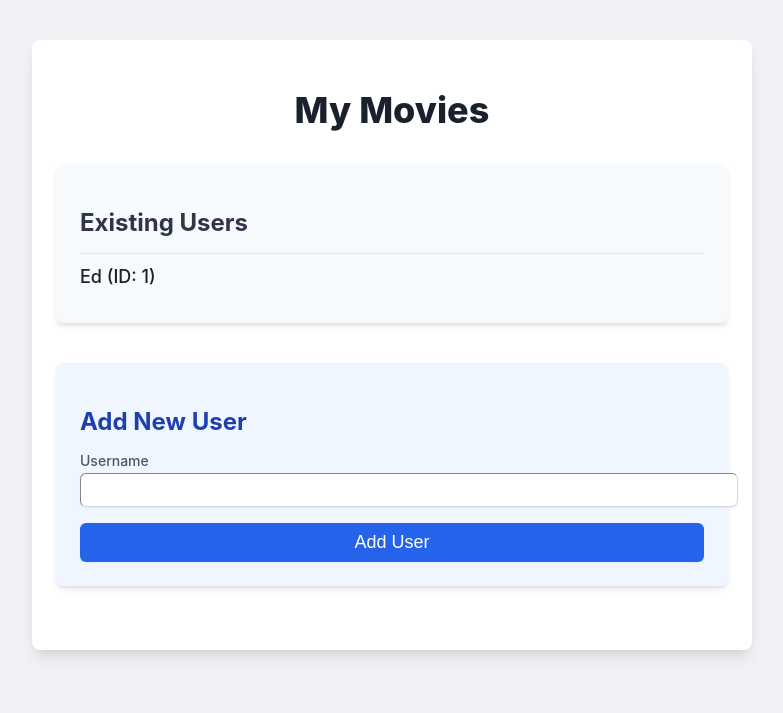
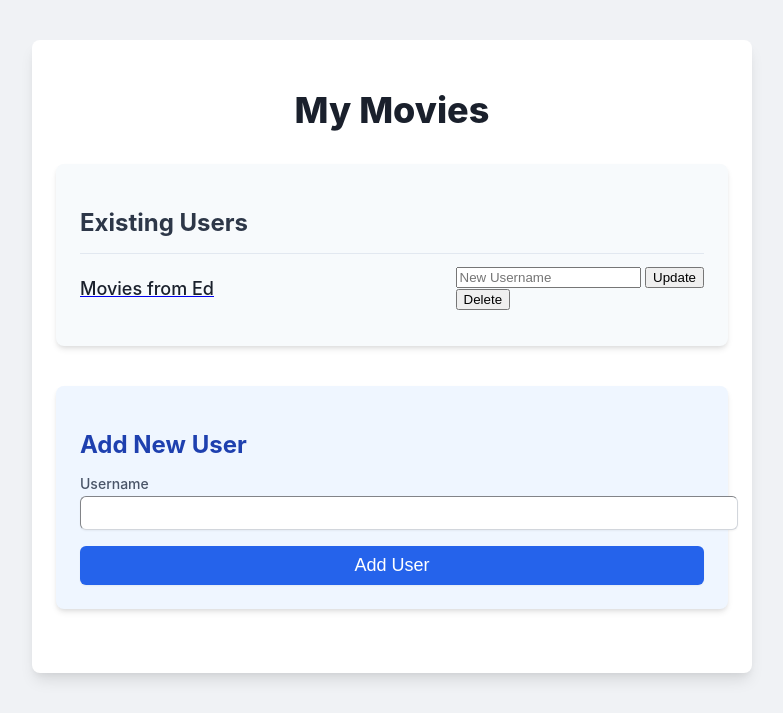
Before and after one commit to edgroell/my-movies, a Flask app: page / in a window 1280 px wide. Shown: the top 713 px of the page, without its empty margins (248-1031 px from the left). Run offline with Flask 3, Linux system fonts and the light colour scheme.

Commit message:
new increment x1 - (1) added all routes for User and Movie

```diff
--- a/app.py
+++ b/app.py
@@ -12,7 +12,7 @@ from data.data_models import db, User, Movie
 
 app = Flask(__name__)
 
-# TODO: IMPORTANT: Replace this with a strong, random key in production!
+# TODO: Replace this with a strong, random key in production!
 app.secret_key = 'a_very_secret_key'
 
 basedir = os.path.abspath(os.path.dirname(__file__))
@@ -31,6 +31,7 @@ def home():
     This serves as the main user list page.
     """
     users = data_manager.get_users()
+
     return render_template('index.html', users=users)
 
 
@@ -44,7 +45,7 @@ def create_user():
 
     if not username:
         flash('Username cannot be empty!', 'error')
-        return redirect(url_for('home')) # Changed to 'home' as it's the new index
+        return redirect(url_for('home'))
 
     try:
         data_manager.create_user(username)
@@ -56,7 +57,59 @@ def create_user():
     except Exception as e:
         flash(f"An unknown error occurred: {e}", 'error')
 
-    return redirect(url_for('home')) # Changed to 'home'
+    return redirect(url_for('home'))
+
+
+@app.route('/users/<int:user_id>/update', methods=['POST'])
+def update_user_details(user_id):
+    """
+    Handles updating a user's username.
+    """
+    user = data_manager.get_user_by_id(user_id)
+    if not user:
+        flash(f"User with ID {user_id} not found!", 'error')
+        return redirect(url_for('home'))
+
+    new_username = request.form.get('new_username')
+    if not new_username:
+        flash('New username cannot be empty!', 'error')
+        return redirect(url_for('home'))
+
+    try:
+        updated_user = data_manager.update_user(user_id, new_username)
+        if updated_user:
+            flash(f"User '{user.username}' updated to '{updated_user.username}' successfully!", 'success')
+        else:
+            flash(f"Could not update user with ID {user_id}.", 'error')
+    except ValueError as e:
+        flash(f"Error: {e}", 'error')
+    except RuntimeError as e:
+        flash(f"An error occurred while updating user: {e}", 'error')
+    except Exception as e:
+        flash(f"An unknown error occurred: {e}", 'error')
+
+    return redirect(url_for('home'))
+
+
+@app.route('/users/<int:user_id>/delete', methods=['POST'])
+def delete_user(user_id):
+    """
+    Handles deleting a specific user.
+    """
+    user = data_manager.get_user_by_id(user_id)
+    username = user.username
+    try:
+        success = data_manager.delete_user(user_id)
+        if success:
+            flash(f"User {username} deleted successfully!", 'success')
+        else:
+            flash(f"User with ID {user_id} not found or could not be deleted.", 'error')
+    except RuntimeError as e:
+        flash(f"An error occurred while deleting user: {e}", 'error')
+    except Exception as e:
+        flash(f"An unknown error occurred: {e}", 'error')
+
+    return redirect(url_for('home'))
 
 
 @app.route('/users/<int:user_id>/movies', methods=['GET', 'POST'])
@@ -70,20 +123,18 @@ def user_movies(user_id):
         return redirect(url_for('home'))
 
     if request.method == 'POST':
-        # Logic for adding a new movie
         movie_title = request.form.get('movie_title')
         if not movie_title:
             flash('Movie title cannot be empty!', 'error')
             return redirect(url_for('user_movies', user_id=user_id))
 
         try:
-            # data_manager.add_movie expects a title, not a full movie object, for OMDb lookup
             new_movie = data_manager.add_movie(user_id, movie_title)
             if new_movie:
                 flash(f"Movie '{new_movie.title}' added successfully for {user.username}!", 'success')
             else:
                 flash(f"Could not find movie '{movie_title}' on OMDb or failed to add.", 'error')
-        except ValueError as e: # Catching specific errors from data_manager
+        except ValueError as e:
             flash(f"Error: {e}", 'error')
         except RuntimeError as e:
             flash(f"An unexpected error occurred while adding movie: {e}", 'error')
@@ -91,7 +142,7 @@ def user_movies(user_id):
             flash(f"An unknown error occurred: {e}", 'error')
 
         return redirect(url_for('user_movies', user_id=user_id))
-    else: # GET request
+    else:
         movies = data_manager.get_movies(user_id)
         return render_template('user_movies.html', user=user, movies=movies)
 
@@ -101,7 +152,6 @@ def update_movie(user_id, movie_id):
     """
     Handles updating a specific movie for a user.
     """
-    # Ensure the user exists
     user = data_manager.get_user_by_id(user_id)
     if not user:
         flash(f"User with ID {user_id} not found!", 'error')
@@ -110,14 +160,12 @@ def update_movie(user_id, movie_id):
     # Get updated data from the form (e.g., new_title, new_note)
     new_title = request.form.get('new_title')
     new_note = request.form.get('new_note')
-    # You might want to fetch other fields like year, rating if they are editable
 
     update_kwargs = {}
     if new_title:
         update_kwargs['title'] = new_title
     if new_note:
         update_kwargs['note'] = new_note
-    # Add other fields to update_kwargs as needed
 
     if not update_kwargs:
         flash("No update data provided!", 'info')
@@ -142,16 +190,16 @@ def delete_movie(user_id, movie_id):
     """
     Handles deleting a specific movie for a user.
     """
-    # Ensure the user exists
     user = data_manager.get_user_by_id(user_id)
     if not user:
         flash(f"User with ID {user_id} not found!", 'error')
         return redirect(url_for('home'))
 
+    movie = data_manager.get_movie_by_id(movie_id)
     try:
         success = data_manager.delete_movie(movie_id)
         if success:
-            flash(f"Movie with ID {movie_id} deleted successfully!", 'success')
+            flash(f"Movie {movie.title} deleted successfully!", 'success')
         else:
             flash(f"Movie with ID {movie_id} not found or could not be deleted.", 'error')
     except RuntimeError as e:
@@ -166,4 +214,4 @@ if __name__ == '__main__':
   with app.app_context():
     db.create_all()
 
-  app.run(debug=True)
+  app.run(debug=True) # TODO: Replace this with False once in production!
--- a/data/data_manager.py
+++ b/data/data_manager.py
@@ -89,6 +89,11 @@ class DataManager:
 
 
     @staticmethod
+    def get_movie_by_id(movie_id):
+        """Fetches a movie by ID. Returns None if not found."""
+        return Movie.query.get(movie_id)
+
+    @staticmethod
     def get_movies(user_id):
         """Fetches all movies for a given user. Returns an empty list if none found."""
         return Movie.query.filter_by(user_id=user_id).all()
--- a/templates/index.html
+++ b/templates/index.html
@@ -19,9 +19,22 @@
                 {% if users %}
                     <ul class="user-list">
                         {% for user in users %}
-                            <li class="list-item">
-                                <span class="list-item-text">{{ user.username }} (ID: {{ user.id }})</span>
-                                <!-- Add buttons for update/delete later if needed -->
+                            <li class="list-item user-item-actions">
+                                <!-- Clickable link to user's movies -->
+                                <a href="{{ url_for('user_movies', user_id=user.id) }}" class="user-link">
+                                    <span class="list-item-text">Movies from {{ user.username }}</span>
+                                </a>
+                                <div class="user-actions">
+                                    <!-- Update User Form - now points to update_user_details -->
+                                    <form action="{{ url_for('update_user_details', user_id=user.id) }}" method="POST" class="inline-form">
+                                        <input type="text" name="new_username" placeholder="New Username" class="form-input-small" required>
+                                        <button type="submit" class="action-button update-button">Update</button>
+                                    </form>
+                                    <!-- Delete User Form -->
+                                    <form action="{{ url_for('delete_user', user_id=user.id) }}" method="POST" class="inline-form delete-form-margin">
+                                        <button type="submit" class="action-button delete-button">Delete</button>
+                                    </form>
+                                </div>
                             </li>
                         {% endfor %}
                     </ul>
```
Also changed, not shown: data/my_movies.db.
